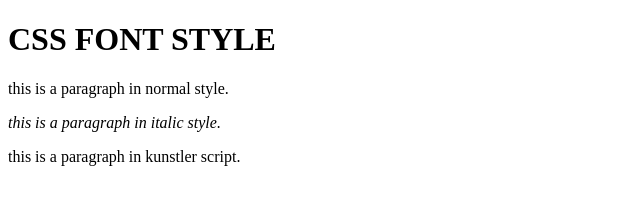
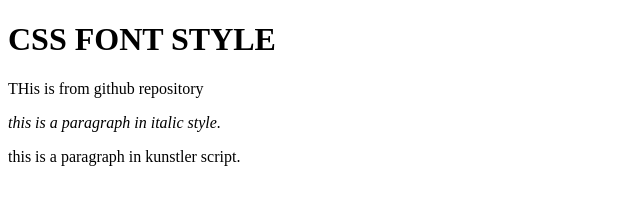
Before and after one commit to nandinisharma21/nandini, a plain HTML site: page index.html in a window 1280 px wide. Shown: the full height of the page, 0-640 px from the left. Drawn offline with Linux system fonts and the light colour scheme.

Commit message:
Update index.html

```diff
--- a/index.html
+++ b/index.html
@@ -15,7 +15,7 @@ font-style:Kunstler Script;
 </head>
 <body>
 <h1>CSS FONT STYLE</h1>
-<p class="normal">this is a paragraph in normal style.</p>
+<p class="normal">THis is from github repository </p>
 <p class="italic">this is a paragraph in italic style.</p>
 <p class="kunstler script">this is a paragraph in kunstler script.</p>
 </body>
```
